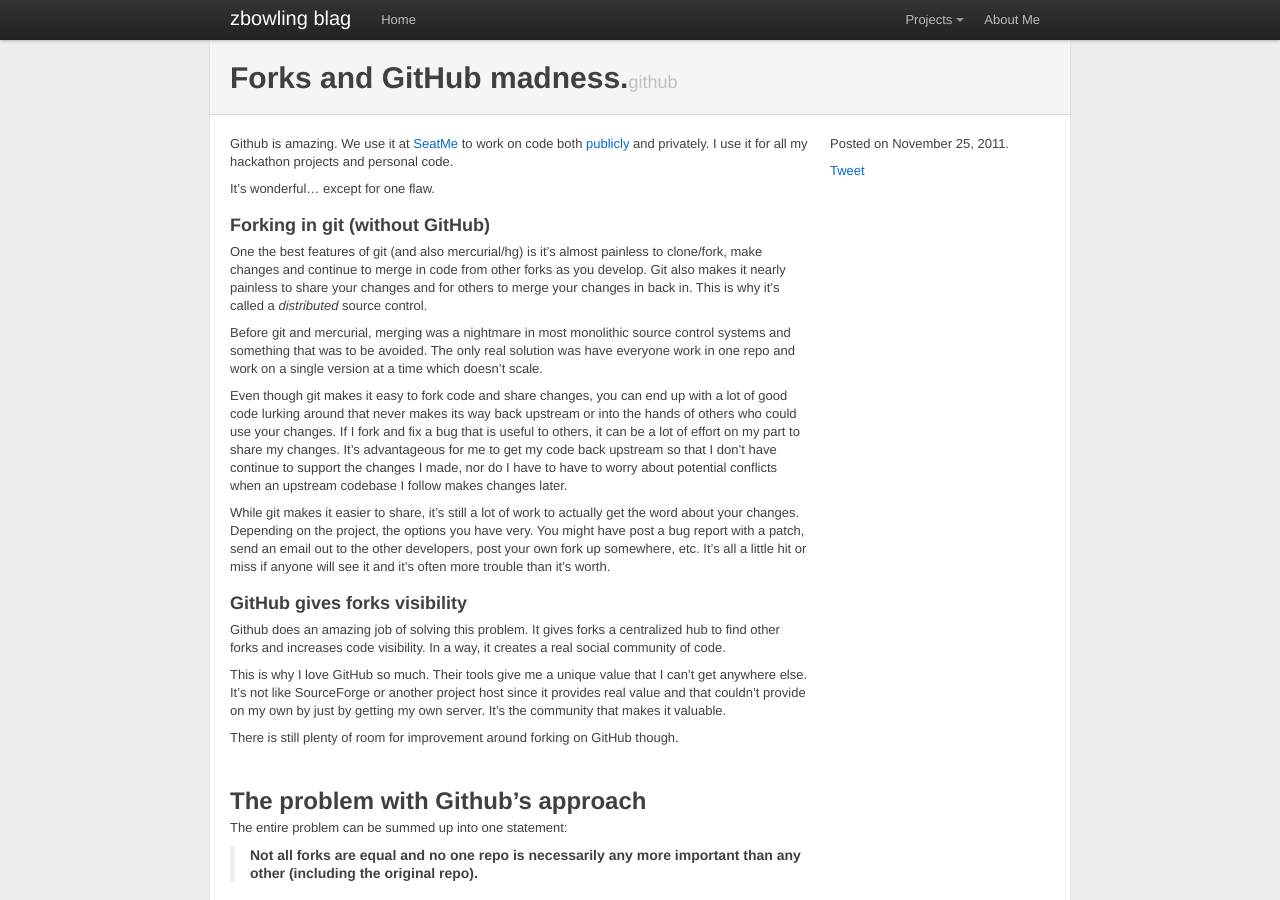
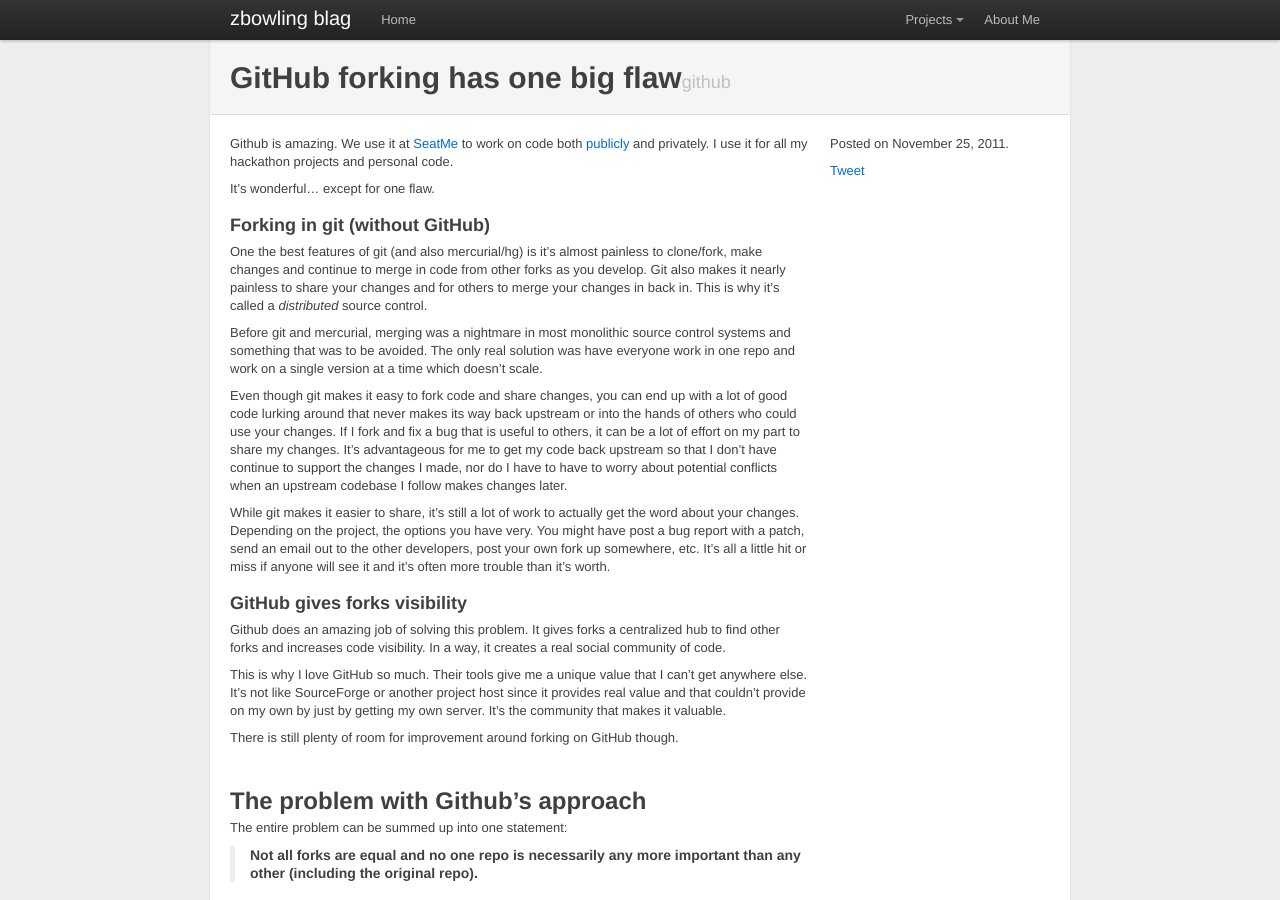
Before and after one commit to zbowling/zbowling.github.com, a Jekyll site: the page built from _posts/2011-11-25-github.markdown, in a window 1280 px wide and 900 px high. Built offline with Jekyll 4.4.1, drawn with Linux system fonts in a browser that asks for light colours; nearby versions of some CDN libraries; comment, search, counter and statistics services are not loaded.

Commit message:
change title

```diff
--- a/_posts/2011-11-25-github.markdown
+++ b/_posts/2011-11-25-github.markdown
@@ -1,7 +1,7 @@
 ---
 layout: post
-title: Forks and GitHub madness.
-description: Github is amazing but forking there has one big flaw.
+title: GitHub forking has one big flaw
+description: GitHub is amazing. Creates a real code community. But forking has one big flaw.
 ---
 
 Github is amazing. We use it at [SeatMe](http://www.seatme.com/) to work on code both [publicly](http://github.com/SeatMe/) and privately. I use it for all my hackathon projects and personal code.
```
